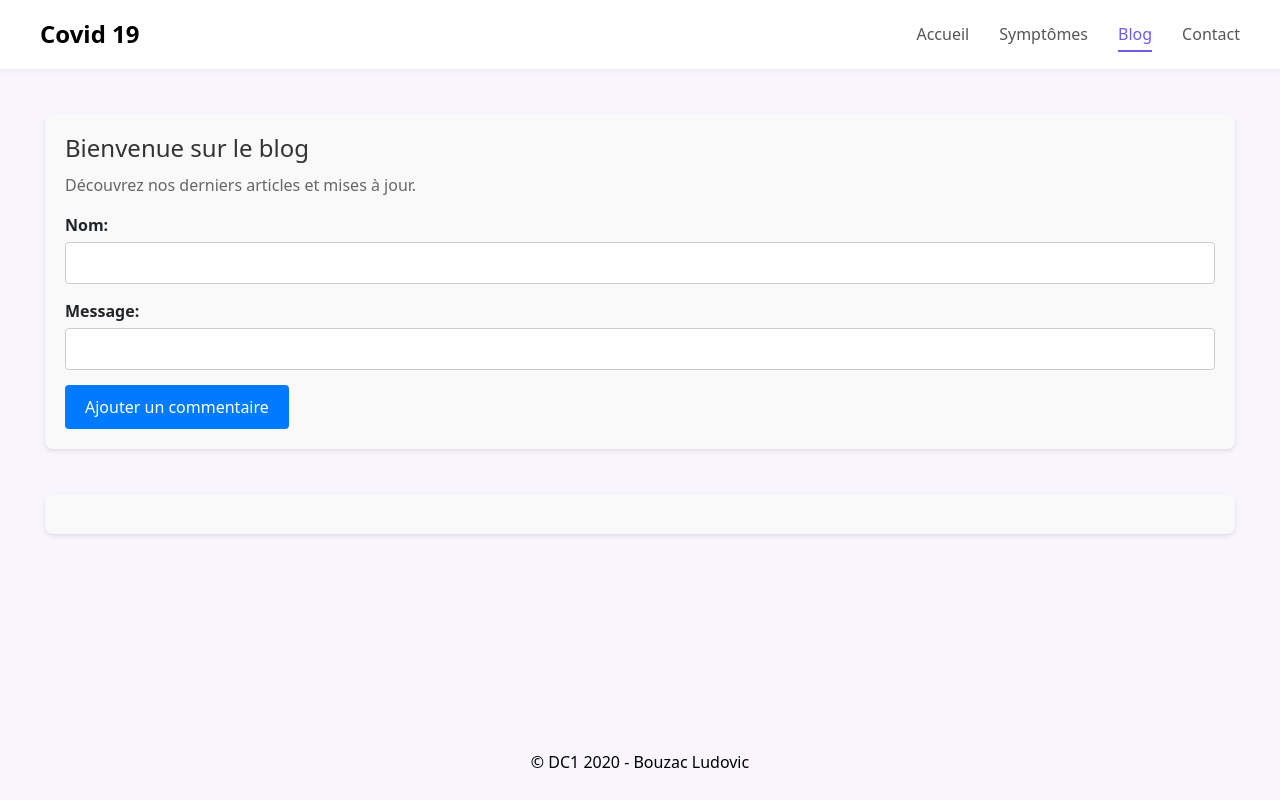
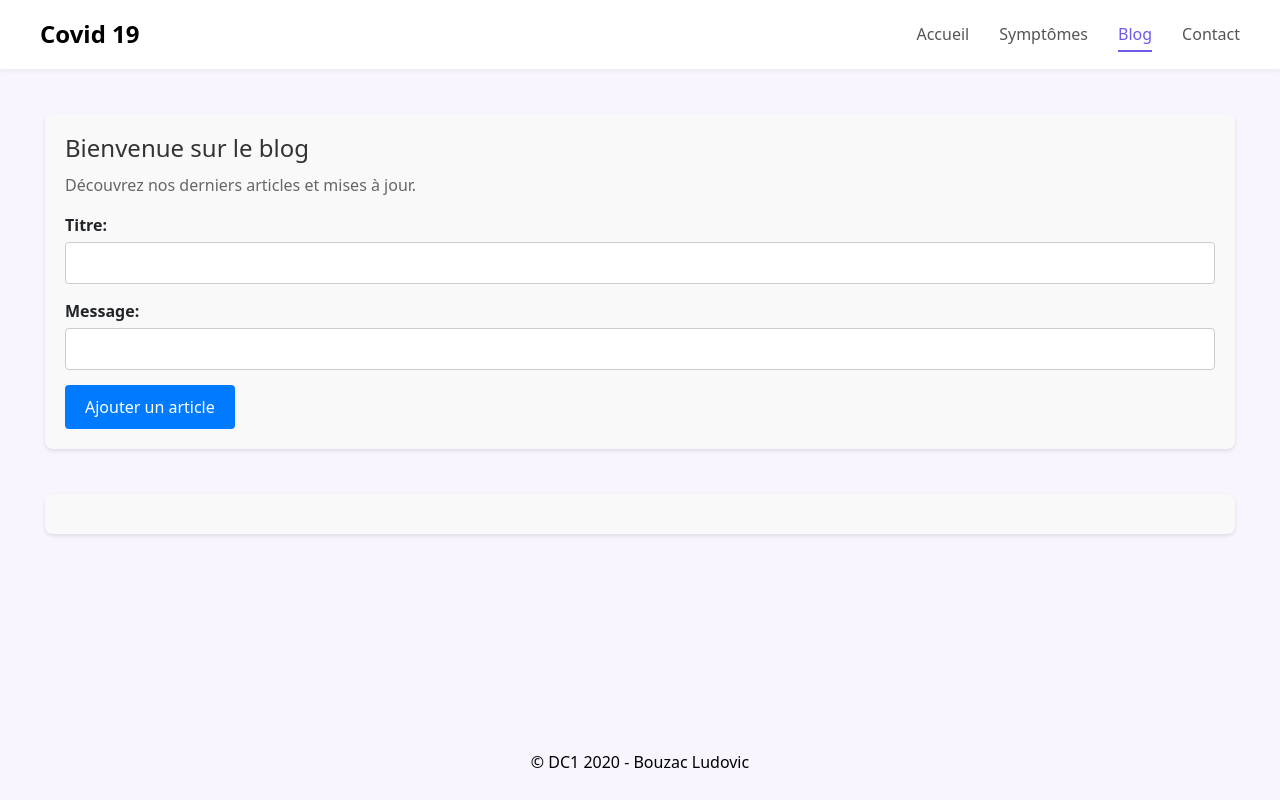
Before and after one commit to LBouzac/Angular-covid, an Angular app: page /blog in a window 1280 px wide. Built offline with nearby package versions, Linux system fonts and the light colour scheme.

Commit message:
ajout blog

```diff
--- a/src/app/blog/blog.component.html
+++ b/src/app/blog/blog.component.html
@@ -3,14 +3,14 @@
   <p>Découvrez nos derniers articles et mises à jour.</p>
   <form>
     <div class="form-group">
-      <label for="name">Nom:</label>
+      <label for="name">Titre:</label>
       <input type="text" id="name" name="name" [(ngModel)]="name" required>
     </div>
     <div class="form-group">
       <label for="content">Message:</label>
       <input type="text" id="content" name="content" [(ngModel)]="content" required>
     </div>
-    <button class="btn btn-primary" (click)="addBlog()">Ajouter un commentaire</button>
+    <button class="btn btn-primary" (click)="addBlog()">Ajouter un article</button>
   </form>
 </div>
 
```
